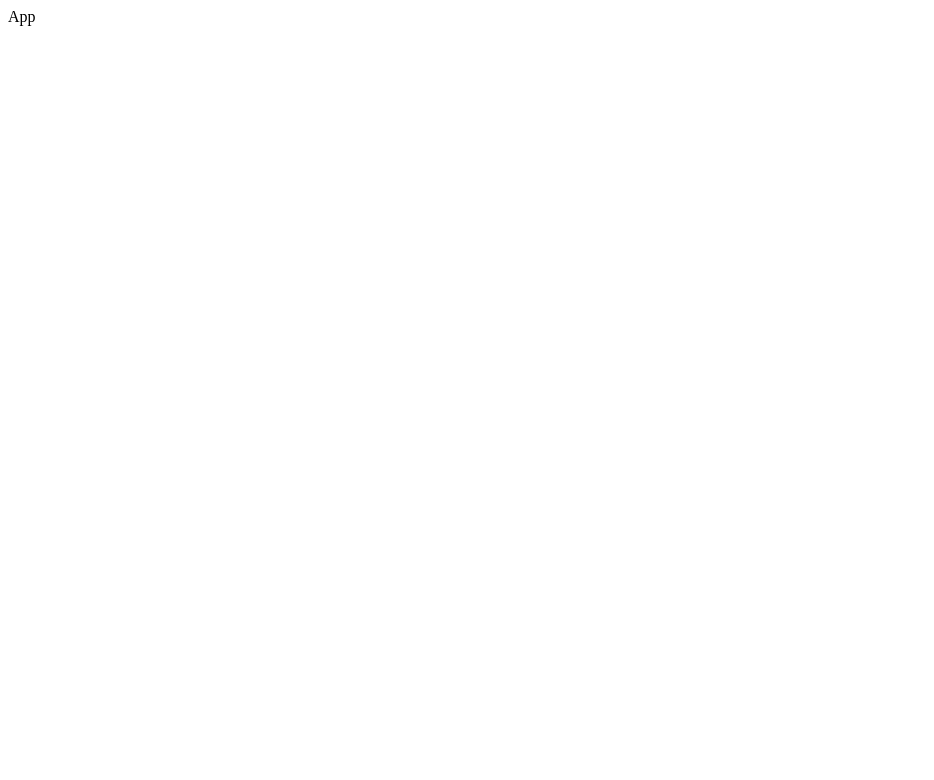
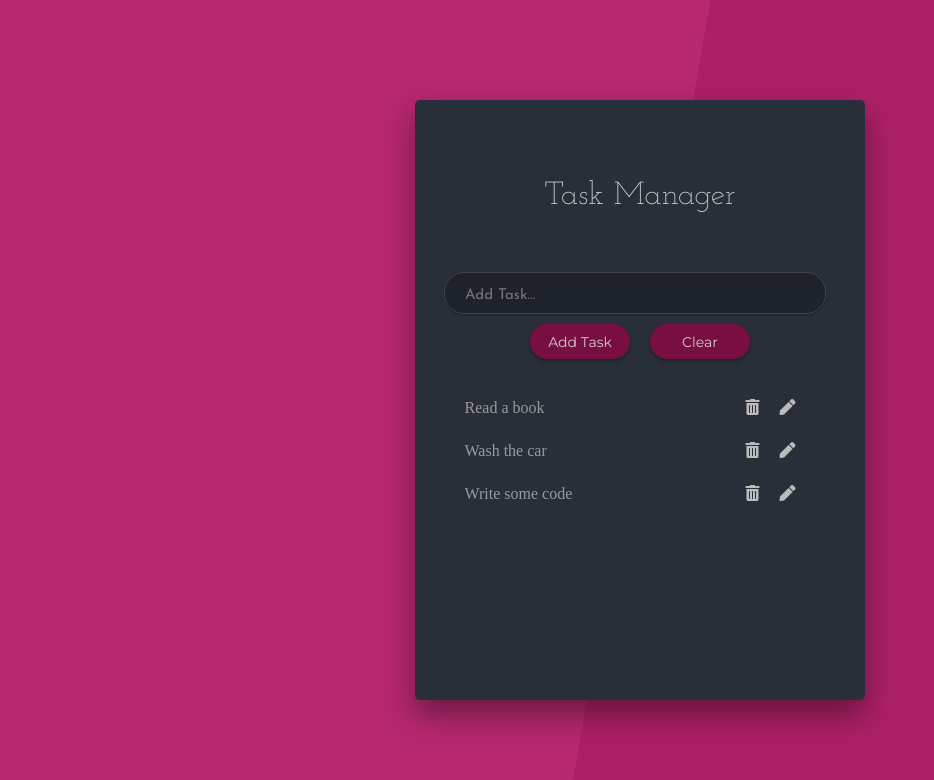
Before and after one commit to akeber89/task-manager, a React app: page / in a window 1280 px wide. Shown: the whole page, without its empty margins (0-934 px from the left). Built offline with nearby package versions, Linux system fonts and the light colour scheme.

Commit message:
created all components

```diff
--- a/package.json
+++ b/package.json
@@ -8,7 +8,8 @@
     "@testing-library/user-event": "^7.2.1",
     "react": "^16.13.1",
     "react-dom": "^16.13.1",
-    "react-scripts": "3.4.3"
+    "react-scripts": "3.4.3",
+    "uuid": "^8.3.1"
   },
   "scripts": {
     "start": "react-scripts start",
--- a/public/index.html
+++ b/public/index.html
@@ -10,6 +10,10 @@
       content="Web site created using create-react-app"
     />
     <link rel="apple-touch-icon" href="%PUBLIC_URL%/logo192.png" />
+    <link
+      rel="stylesheet"
+      href="https://cdnjs.cloudflare.com/ajax/libs/font-awesome/5.14.0/css/all.min.css"
+    />
     <!--
       manifest.json provides metadata used when your web app is installed on a
       user's mobile device or desktop. See https://developers.google.com/web/fundamentals/web-app-manifest/
--- a/src/components/App.js
+++ b/src/components/App.js
@@ -1,7 +1,24 @@
 import React from "react";
+import TaskList from "./TaskList";
+import TaskListContextProvider from "../context/TaskListContext";
+import TaskForm from "./TaskForm";
+import Header from "./Header";
+import "../App.css";
 
 const App = () => {
-  return <div>App</div>;
+  return (
+    <TaskListContextProvider>
+      <div className="container">
+        <div className="app-wrapper">
+          <Header />
+          <div className="main">
+            <TaskForm />
+            <TaskList />
+          </div>
+        </div>
+      </div>
+    </TaskListContextProvider>
+  );
 };
 
 export default App;
--- /dev/null
+++ b/src/components/Header.js
@@ -0,0 +1,11 @@
+import React from "react";
+
+const Header = () => {
+  return (
+    <div className="header">
+      <h1>Task Manager</h1>
+    </div>
+  );
+};
+
+export default Header;
--- /dev/null
+++ b/src/components/Task.js
@@ -0,0 +1,19 @@
+import React from "react";
+
+const Task = ({ task }) => {
+  return (
+    <li className="list-item">
+      <span>{task.title}</span>
+      <div>
+        <button className="btn-delete task-btn">
+          <i className="fas fa-trash-alt"></i>
+        </button>
+        <button className="btn-edit task-btn">
+          <i className="fas fa-pen"></i>
+        </button>
+      </div>
+    </li>
+  );
+};
+
+export default Task;
--- /dev/null
+++ b/src/components/TaskForm.js
@@ -0,0 +1,22 @@
+import React from "react";
+
+const TaskForm = () => {
+  return (
+    <form className="form">
+      <input
+        type="text"
+        className="task-input"
+        placeholder="Add Task..."
+        required
+      />
+      <div className="buttons">
+        <button type="submit" className="btn add-task-btn">
+          Add Task
+        </button>
+        <button className="btn clear-btn">Clear</button>
+      </div>
+    </form>
+  );
+};
+
+export default TaskForm;
--- a/src/components/TaskList.js
+++ b/src/components/TaskList.js
@@ -0,0 +1,18 @@
+import React, { useContext } from "react";
+import { TaskListContext } from "../context/TaskListContext";
+import Task from "./Task";
+
+const TaskList = () => {
+  const { tasks } = useContext(TaskListContext);
+  return (
+    <div>
+      <ul className="list">
+        {tasks.map((task) => {
+          return <Task task={task} key={task.id} />;
+        })}
+      </ul>
+    </div>
+  );
+};
+
+export default TaskList;
--- a/src/context/TaskListContext.js
+++ b/src/context/TaskListContext.js
@@ -2,13 +2,17 @@ import React, { createContext, useState } from "react";
 
 export const TaskListContext = createContext();
 
-const TaskListContextProvider = () => {
+const TaskListContextProvider = (props) => {
   const [tasks, setTasks] = useState([
-    { task: "Read the book", id: 1 },
-    { task: "Wash the car", id: 2 },
-    { task: "Write some code", id: 3 },
+    { title: "Read a book", id: 1 },
+    { title: "Wash the car", id: 2 },
+    { title: "Write some code", id: 3 },
   ]);
-  return <div>Task List Context</div>;
+  return (
+    <TaskListContext.Provider value={{ tasks }}>
+      {props.children}
+    </TaskListContext.Provider>
+  );
 };
 
 export default TaskListContextProvider;
```
Also changed, not shown: 1 other file.
